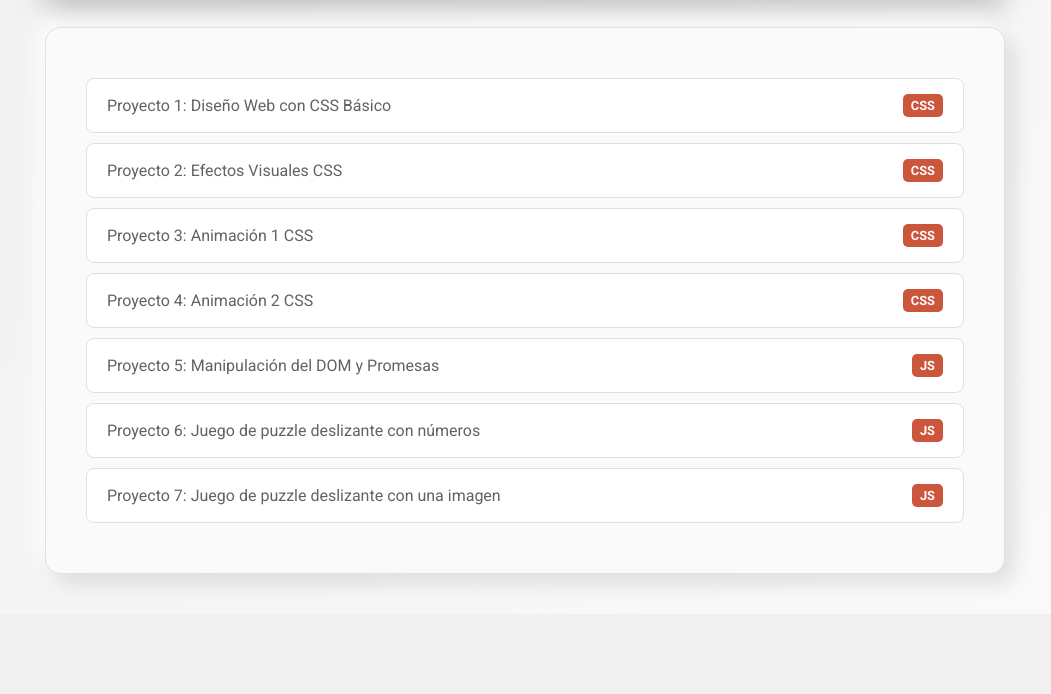
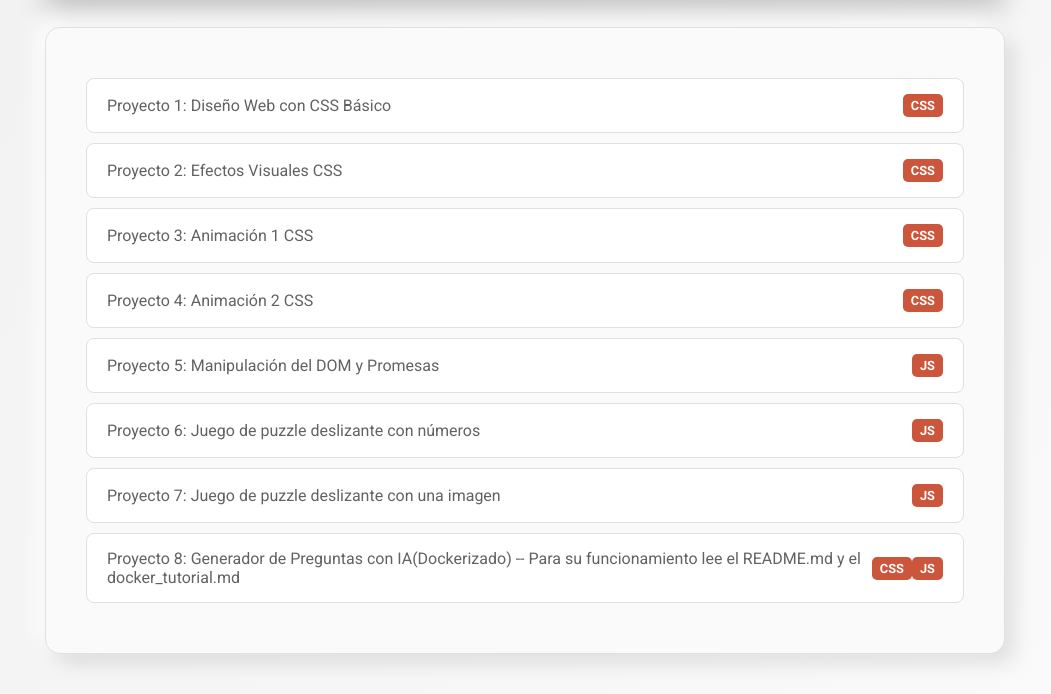
Before and after one commit to Cristina2M/Proyectos-para-el-CV, a plain HTML site: page index.html in a window 1280 px wide. Shown: the part 215-909 px from the top of the page, without its empty margins (115-1166 px from the left). Before the commit the page ends 829 px from the top, so only its background shows below. Drawn offline with Linux system fonts and the light colour scheme.

Commit message:
Actualización index

```diff
--- a/index.html
+++ b/index.html
@@ -184,6 +184,13 @@
             <span class="tag">JS</span>
           </a>
         </li>
+        <li>
+          <a href="Proyecto-Preguntas-IA/">
+            <span>Proyecto 8: Generador de Preguntas con IA(Dockerizado)  -- Para su funcionamiento lee el README.md y el docker_tutorial.md</span>
+            <span class="tag">CSS</span>
+            <span class="tag">JS</span>
+          </a>
+        </li>
       </ul>
     </div>
   </div>
```
